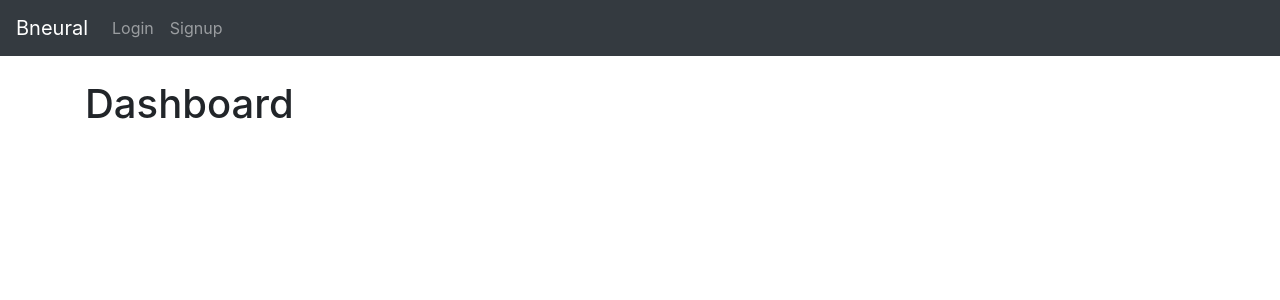
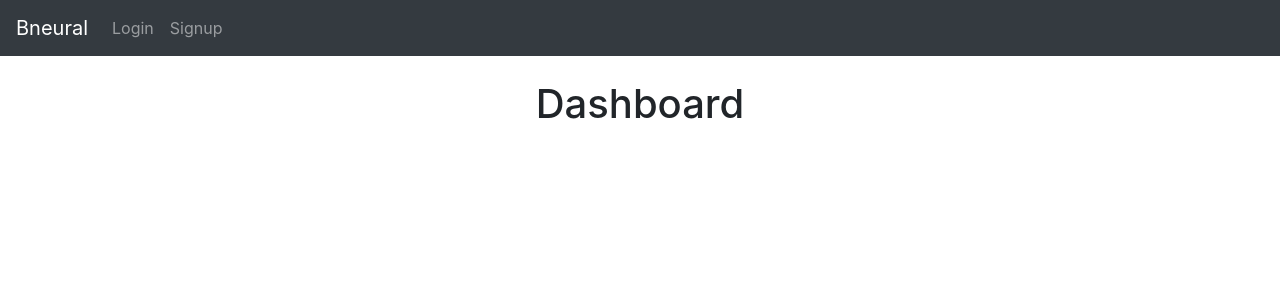
Before and after one commit to juancamilogaviria1/cinta-negra-b40-frontend, a React (Create React App) app: page / in a window 1280 px wide. Shown: the top 300 px of the page. Built offline with nearby package versions, Linux system fonts and the light colour scheme.

Commit message:
Centrado de texto Home

```diff
--- a/src/views/Home.js
+++ b/src/views/Home.js
@@ -3,9 +3,8 @@ import React from 'react';
 const Home = () => {
     return (
         <React.Fragment>
-            <h1>Dashboard</h1>
+            <h1 Class="text-center">Dashboard</h1>
         </React.Fragment>
-
      );
 }
 
```
Also changed, not shown: src/App.js (+5 -5 lines).
